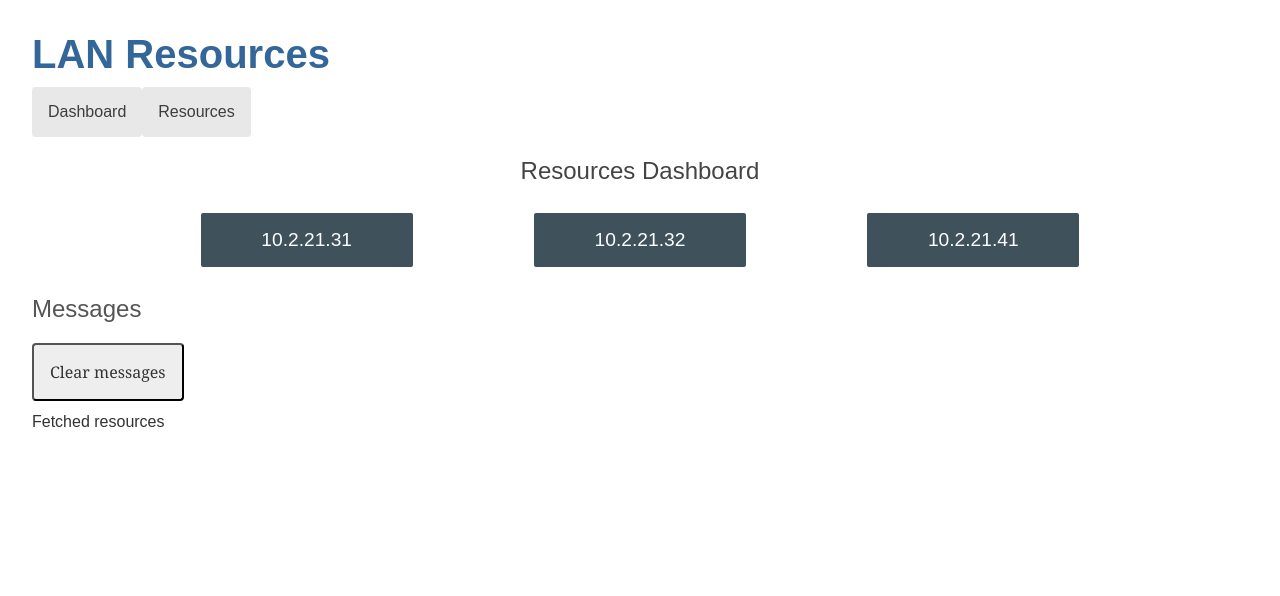
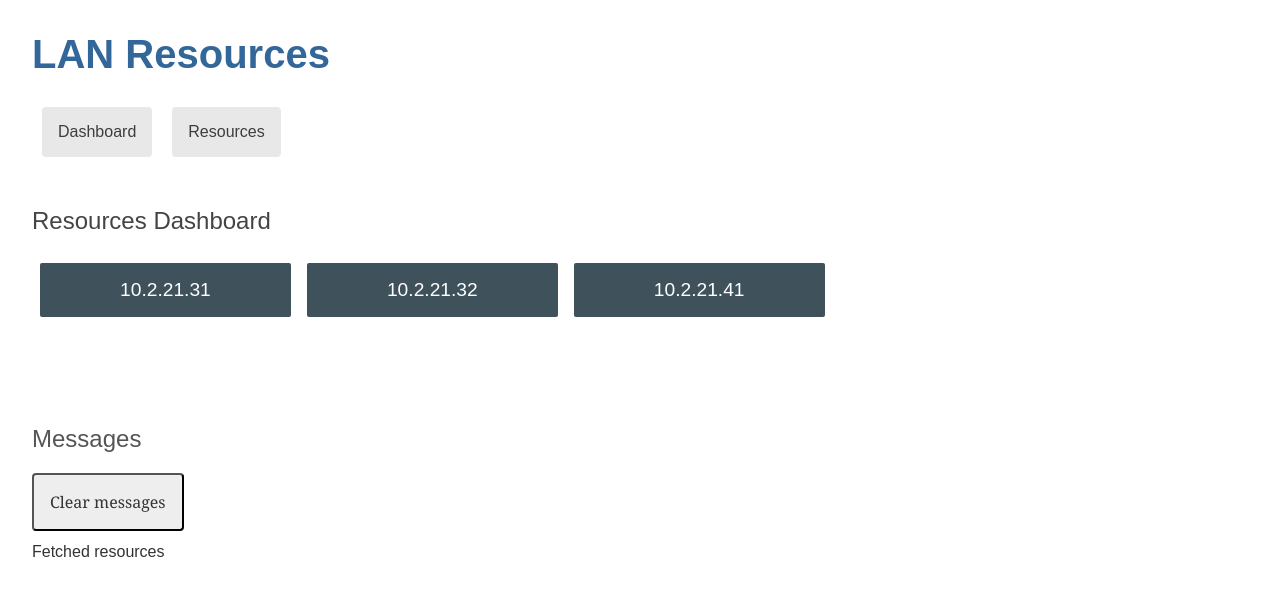
Before and after one commit to jtroo/resource-aggregator, an Angular app in the folder public/: page /dashboard in a window 1280 px wide. Shown: the top 596 px of the page. Built offline with nearby package versions, Linux system fonts and the light colour scheme.

Commit message:
Add routable details page, and many minor adjustments

```diff
--- a/public/src/app/app-routing.module.ts
+++ b/public/src/app/app-routing.module.ts
@@ -2,11 +2,13 @@ import { NgModule } from '@angular/core';
 import { RouterModule, Routes } from '@angular/router';
 import { ResourcesComponent } from './resources/resources.component';
 import { DashboardComponent } from './dashboard/dashboard.component';
+import { ResourceDetailComponent } from './resource-detail/resource-detail.component';
 
 const routes: Routes = [
   { path: '', redirectTo: '/dashboard', pathMatch: 'full' },
   { path: 'resources', component: ResourcesComponent },
   { path: 'dashboard', component: DashboardComponent },
+  { path: 'detail/:name', component: ResourceDetailComponent },
 ];
 
 @NgModule({
--- a/public/src/app/app.component.css
+++ b/public/src/app/app.component.css
@@ -5,7 +5,7 @@ h1 {
 nav a {
   padding: 1rem;
   text-decoration: none;
-  margin-top: 10px;
+  margin: 30px 10px 30px;
   display: inline-block;
   background-color: #e8e8e8;
   color: #3d3d3d;
--- a/public/src/app/dashboard/dashboard.component.css
+++ b/public/src/app/dashboard/dashboard.component.css
@@ -1,19 +1,5 @@
 h2 {
-  text-align: center;
-}
-
-.resources-menu {
-  padding: 0;
-  margin: auto;
-  max-width: 1000px;
-
-  /* flexbox */
-  display: flex;
-  flex-direction: row;
-  flex-wrap: wrap;
-  justify-content: space-around;
-  align-content: flex-start;
-  align-items: flex-start;
+  text-align: left;
 }
 
 a {
@@ -27,7 +13,7 @@ a {
   text-align: center;
   width: 100%;
   min-width: 70px;
-  margin: .5rem auto;
+  margin: .5rem .5rem .5rem;
   box-sizing: border-box;
 
   /* flexbox */
--- a/public/src/app/dashboard/dashboard.component.html
+++ b/public/src/app/dashboard/dashboard.component.html
@@ -1,6 +1,8 @@
 <h2>Resources Dashboard</h2>
-<div class="resources-menu">
-  <a *ngFor="let resource of resources">
+<div>
+  <a
+    *ngFor="let resource of resources"
+    routerLink="/detail/{{resource.name}}">
     {{resource.name}}
   </a>
 </div>
--- a/public/src/app/messages/messages.component.css
+++ b/public/src/app/messages/messages.component.css
@@ -2,6 +2,12 @@ h2 {
   color: #555;
   font-family: Arial, Helvetica, sans-serif;
   font-weight: lighter;
+  margin-top: 100px;
+}
+
+.messages {
+  max-height: 200px;
+  overflow-y: scroll;
 }
 
 .clear {
--- a/public/src/app/messages/messages.component.html
+++ b/public/src/app/messages/messages.component.html
@@ -3,6 +3,8 @@
   <h2>Messages</h2>
   <button class="clear"
           (click)="messageService.clear()">Clear messages</button>
-  <div *ngFor='let message of messageService.messages'> {{message}} </div>
+  <div class="messages">
+    <div *ngFor='let message of messageService.messages'> {{message}} </div>
+  <div>
 
 </div>
--- a/public/src/app/resource-detail/resource-detail.component.html
+++ b/public/src/app/resource-detail/resource-detail.component.html
@@ -1,5 +1,4 @@
 <div *ngIf="resource">
-
   <h2>{{resource.name | uppercase}} Details</h2>
   <div><span>Description: </span>{{resource.description}}</div>
   <div><span>Status: </span>{{resource.status}}</div>
--- a/public/src/app/resource-detail/resource-detail.component.ts
+++ b/public/src/app/resource-detail/resource-detail.component.ts
@@ -1,4 +1,7 @@
 import { Component, OnInit, Input } from '@angular/core';
+import { ActivatedRoute } from '@angular/router';
+
+import { ResourceService } from '../resource.service';
 import { Resource } from '../resource';
 
 @Component({
@@ -10,8 +13,18 @@ import { Resource } from '../resource';
 export class ResourceDetailComponent implements OnInit {
   @Input() resource?: Resource;
 
-  constructor() { }
+  constructor(
+    private route: ActivatedRoute,
+    private resourceService: ResourceService,
+  ) {}
 
   ngOnInit() {
+    this.getHero();
+  }
+
+  getHero(): void {
+    const name = String(this.route.snapshot.paramMap.get('name'));
+    this.resourceService.getResource(name)
+      .subscribe((resource) => {this.resource = resource});
   }
 }
--- a/public/src/app/resource.service.ts
+++ b/public/src/app/resource.service.ts
@@ -18,4 +18,9 @@ export class ResourceService {
     return resources
   }
 
+  getResource(name: string): Observable<Resource> {
+    const res = RESOURCES.find((r) => r.name === name)!;
+    this.messageService.add(`fetched resource name=${res.name}`);
+    return of(res);
+  }
 }
--- a/public/src/app/resources/resources.component.html
+++ b/public/src/app/resources/resources.component.html
@@ -1,7 +1,5 @@
 <ul class="resources">
-  <li *ngFor="let resource of resources"
-    [class.selected]="resource === selectedResource"
-    (click)="onSelect(resource)">
+  <li *ngFor="let resource of resources" routerLink="/detail/{{resource.name}}">
     <span class="badge">&nbsp;</span>
     <span class="name">{{resource.name}}</span>
   </li>
--- a/public/src/app/resources/resources.component.ts
+++ b/public/src/app/resources/resources.component.ts
@@ -1,7 +1,6 @@
 import { Component, OnInit } from '@angular/core';
 import { Resource } from '../resource';
 import { ResourceService } from '../resource.service';
-import { MessageService } from '../message.service';
 
 @Component({
   selector: 'app-resources',
@@ -15,7 +14,6 @@ export class ResourcesComponent implements OnInit {
 
   constructor(
     private resourceService: ResourceService,
-    private messageService: MessageService,
   ) {}
 
   ngOnInit(): void {
@@ -28,8 +26,4 @@ export class ResourcesComponent implements OnInit {
       .subscribe((resources) => {this.resources = resources});
   }
 
-  onSelect(resource: Resource): void {
-    this.selectedResource = resource;
-    this.messageService.add(`Selected resource ${resource.name}`);
-  }
 }
--- a/public/src/styles.css
+++ b/public/src/styles.css
@@ -20,3 +20,12 @@ body, input[type="text"], button {
 * {
   font-family: Arial, Helvetica, sans-serif;
 }
+
+.noselect {
+  -webkit-touch-callout: none;
+    -webkit-user-select: none;
+     -khtml-user-select: none;
+       -moz-user-select: none;
+        -ms-user-select: none;
+            user-select: none;
+}
```
